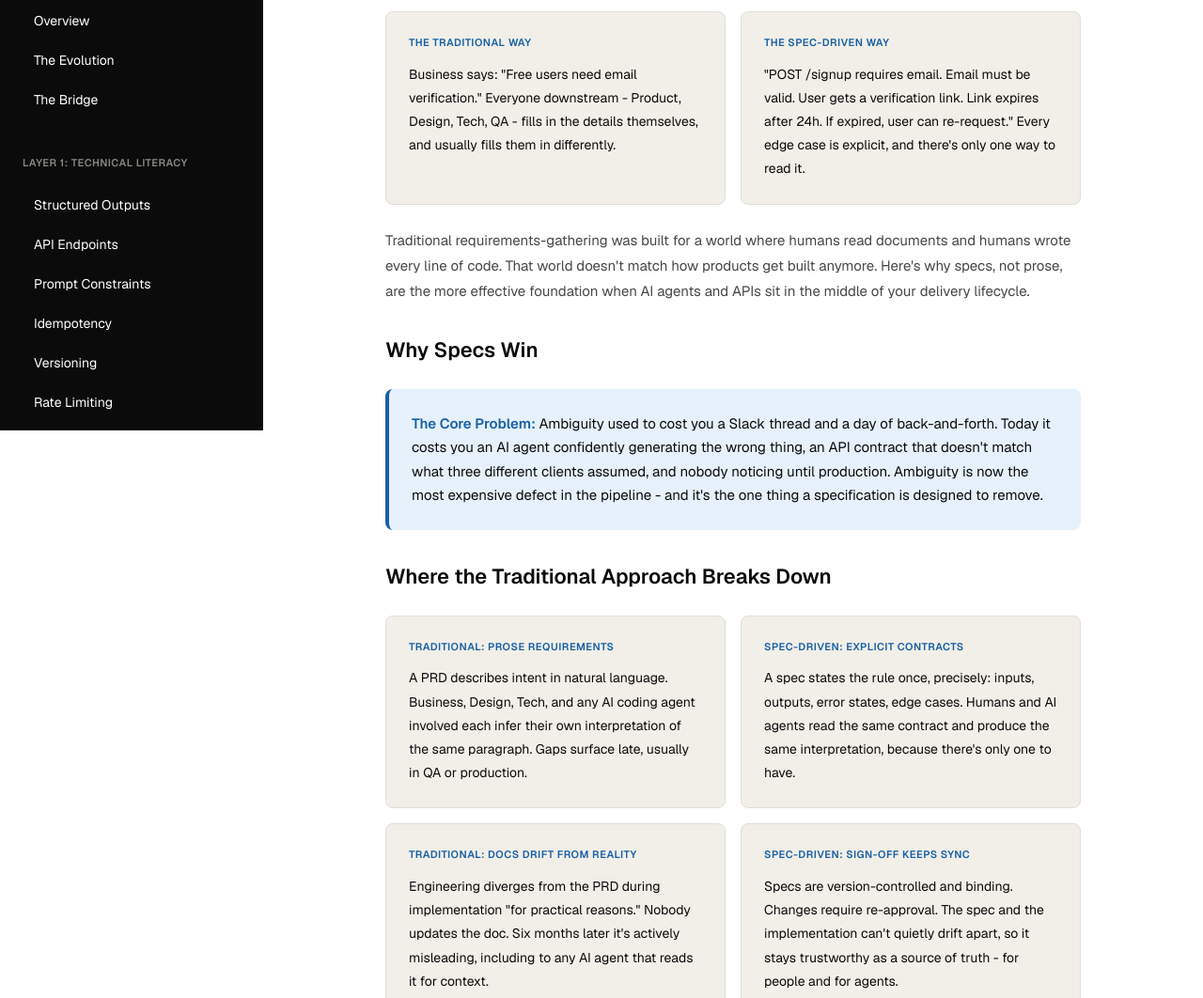
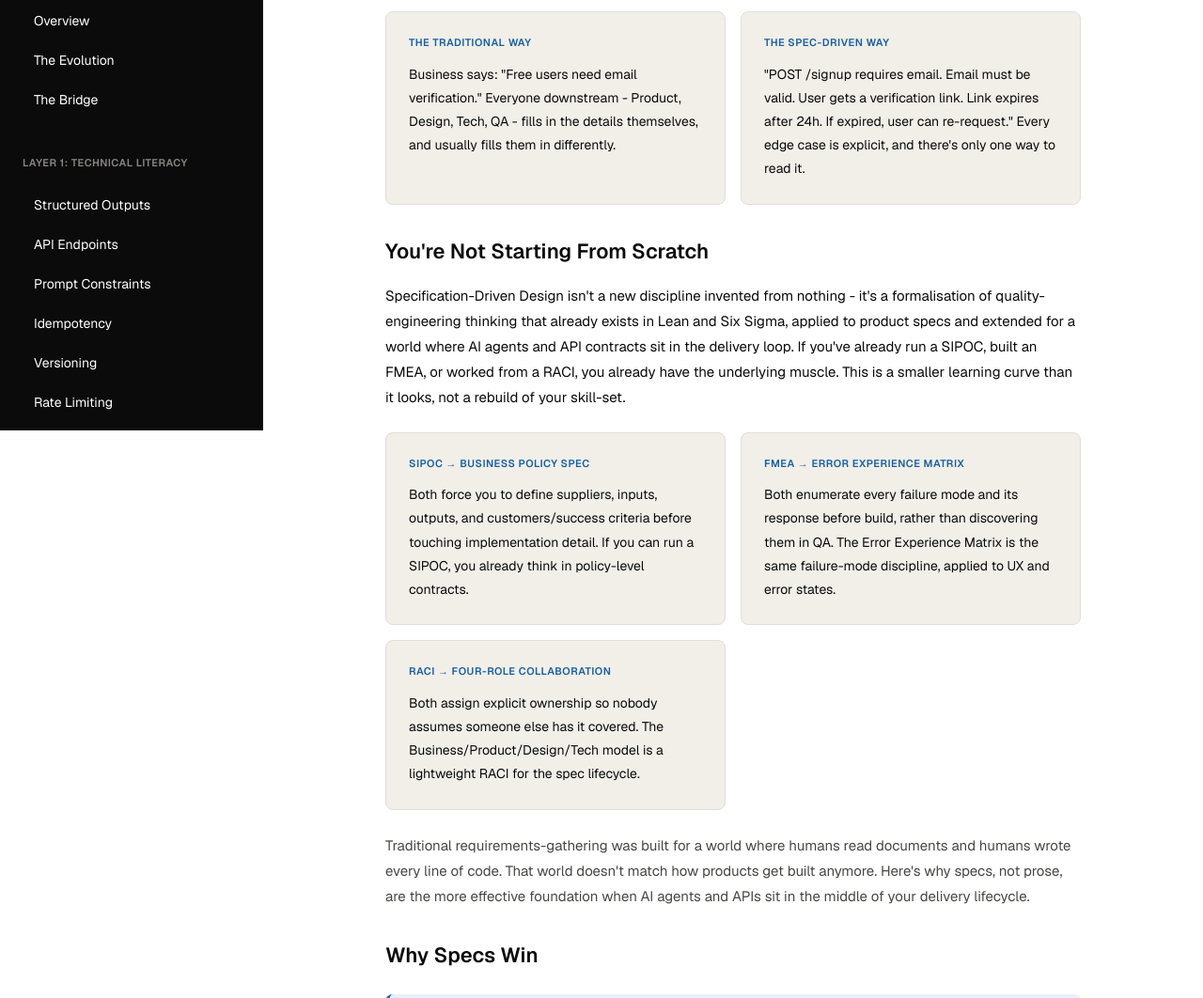
Before and after one commit to cgkean19/spec-driven-design, a plain HTML site: page index.html in a window 1280 px wide. Shown: the part 342-1404 px from the top of the page at 94% size. Drawn offline with nearby package versions, Linux system fonts and the light colour scheme.

Commit message:
Add files via upload

```diff
--- a/index.html
+++ b/index.html
@@ -497,6 +497,24 @@
                     <div class="role-card">
                         <div class="role-title">The Spec-Driven Way</div>
                         <p>"POST /signup requires email. Email must be valid. User gets a verification link. Link expires after 24h. If expired, user can re-request." Every edge case is explicit, and there's only one way to read it.</p>
+                    </div>
+                </div>
+
+                <h2>You're Not Starting From Scratch</h2>
+                <p>Specification-Driven Design isn't a new discipline invented from nothing - it's a formalisation of quality-engineering thinking that already exists in Lean and Six Sigma, applied to product specs and extended for a world where AI agents and API contracts sit in the delivery loop. If you've already run a SIPOC, built an FMEA, or worked from a RACI, you already have the underlying muscle. This is a smaller learning curve than it looks, not a rebuild of your skill-set.</p>
+
+                <div class="role-grid">
+                    <div class="role-card">
+                        <div class="role-title">SIPOC → Business Policy Spec</div>
+                        <p>Both force you to define suppliers, inputs, outputs, and customers/success criteria before touching implementation detail. If you can run a SIPOC, you already think in policy-level contracts.</p>
+                    </div>
+                    <div class="role-card">
+                        <div class="role-title">FMEA → Error Experience Matrix</div>
+                        <p>Both enumerate every failure mode and its response before build, rather than discovering them in QA. The Error Experience Matrix is the same failure-mode discipline, applied to UX and error states.</p>
+                    </div>
+                    <div class="role-card">
+                        <div class="role-title">RACI → Four-Role Collaboration</div>
+                        <p>Both assign explicit ownership so nobody assumes someone else has it covered. The Business/Product/Design/Tech model is a lightweight RACI for the spec lifecycle.</p>
                     </div>
                 </div>
 
```
